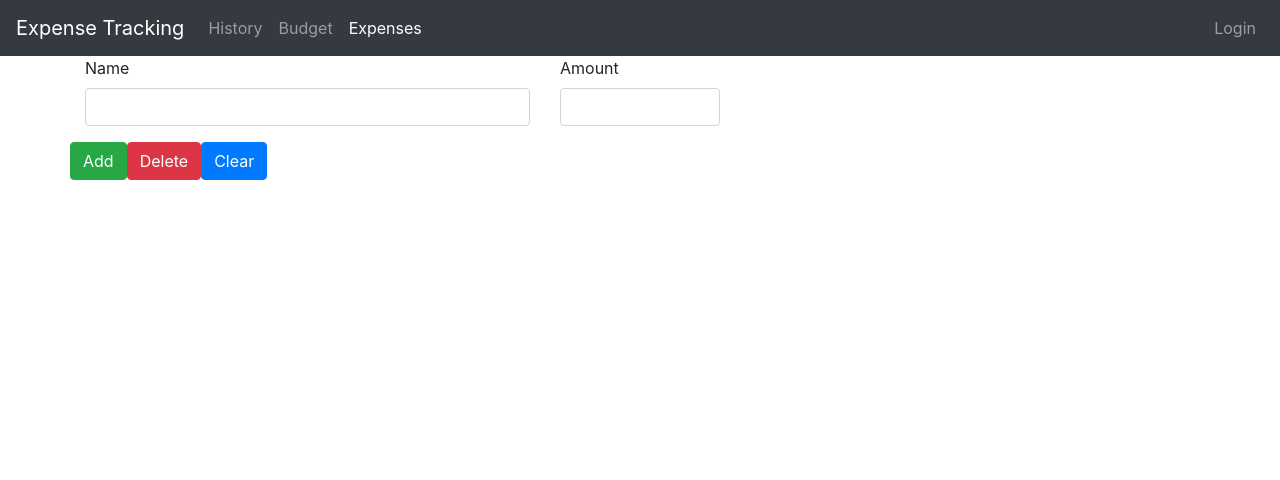
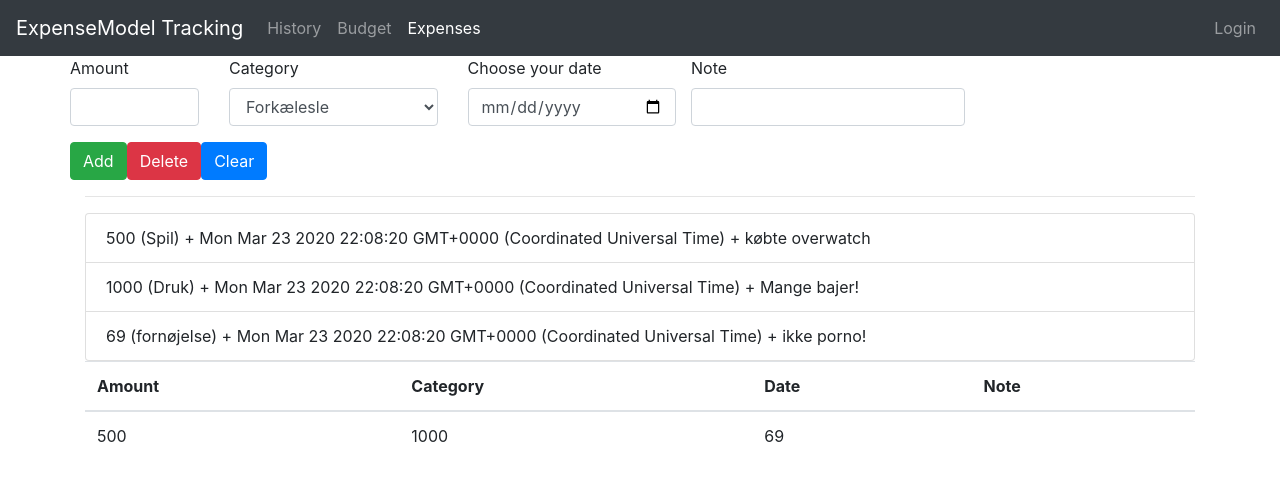
Before and after one commit to magnusbrok/Expense-Tracker-FrontEnd, an Angular app: page /expenses in a window 1280 px wide. Shown: the top 480 px of the page. Built offline with nearby package versions, Linux system fonts and the light colour scheme.

Commit message:
working on maing dynamic expense list

```diff
--- a/karma.conf.js
+++ b/karma.conf.js
@@ -16,7 +16,7 @@ module.exports = function (config) {
       clearContext: false // leave Jasmine Spec Runner output visible in browser
     },
     coverageIstanbulReporter: {
-      dir: require('path').join(__dirname, './coverage/Expense-Tracker-FrontEnd'),
+      dir: require('path').join(__dirname, './coverage/ExpenseModel-Tracker-FrontEnd'),
       reports: ['html', 'lcovonly', 'text-summary'],
       fixWebpackSourcePaths: true
     },
--- a/src/app/app.component.ts
+++ b/src/app/app.component.ts
@@ -6,5 +6,5 @@ import { Component } from '@angular/core';
   styleUrls: ['./app.component.css']
 })
 export class AppComponent {
-  title = 'Expense-Tracker-FrontEnd';
+  title = 'ExpenseModel-Tracker-FrontEnd';
 }
--- a/src/app/expenses/expense-edit/expense-edit.component.html
+++ b/src/app/expenses/expense-edit/expense-edit.component.html
@@ -2,29 +2,48 @@
   <div class="col xs 12">
     <form>
       <div class="row">
-        <div class="col-sm-5 form-group">
-          <label for="name">Name</label>
-          <input
-            type="text"
-            id="name"
-            class="form-control"
-            #nameInput>
-        </div>
         <div class="col-sm-2 form-group">
           <label for="amount">Amount</label>
           <input
-            type="number"
+            type=""
             id="amount"
             class="form-control"
             #amountInput>
         </div>
+        <div class="col-sm-3 form-group">
+          <label for="category">Category</label>
+          <select id="category" name="category" class="form-control">
+            <option value="1">Forkælesle</option>
+            <option value="2">Druk</option>
+            <option value="2">Computerspil</option>
+          </select>
+        </div>
+
+
+
+
+        <div class="class col-sm-3 form-group">
+          <label for="inputMDEx">Choose your date</label>
+          <div class="md-form">
+            <input type="date" id="inputMDEx" class="form-control">
+          </div>
+        </div>
+        <div class="row-cols-sm-5-form-group">
+          <label for="note">Note</label>
+          <input
+            type="text"
+            id="note"
+            class="form-control"
+            #nameInput>
+        </div>
       </div>
+
       <div class="row">
-        <div class="col-xs-12">
-          <button class="btn btn-success" type="submit">Add</button>
-          <button class="btn btn-danger" type="button">Delete</button>
-          <button class="btn btn-primary" type="button">Clear</button>
-        </div>
+        <div class="col xs 12">
+            <button class="btn btn-success" type="submit">Add</button>
+            <button class="btn btn-danger" type="button">Delete</button>
+            <button class="btn btn-primary" type="button">Clear</button>
+          </div>
       </div>
     </form>
   </div>
--- /dev/null
+++ b/src/app/expenses/expense.model.ts
@@ -0,0 +1,4 @@
+export class Expense {
+  constructor(public amount: number, public catagory: string, public date: Date, public note: string) {
+  }
+}
--- a/src/app/expenses/expense.ts
+++ /dev/null
@@ -1,4 +0,0 @@
-export class Expense {
-  constructor(public catagory: string , public amount: number, public date: Date) {
-  }
-}
--- a/src/app/expenses/expenses.component.html
+++ b/src/app/expenses/expenses.component.html
@@ -1,6 +1,32 @@
-
-<div class="class row">
-  <div class="col xs 10">
+<div class="row">
+  <div class="col-xs-10">
     <app-expense-edit></app-expense-edit>
   </div>
 </div>
+<hr>
+
+<ul class="list-group">
+  <a
+    class="list-group-item"
+    style="cursor: pointer"
+    *ngFor="let expense of expenses">
+    {{expense.amount}} ({{expense.catagory}}) + {{expense.date}} + {{expense.note}}
+  </a>
+</ul>
+
+
+<table class="table table-hover">
+  <thead>
+  <tr>
+    <th scope="col">Amount</th>
+    <th scope="col">Category</th>
+    <th scope="col">Date</th>
+    <th scope="col">Note</th>
+  </tr>
+  </thead>
+  <tbody>
+  <td *ngFor="let expense of expenses">
+    {{expense.amount}}
+  </td>
+  </tbody>
+</table>
--- a/src/app/expenses/expenses.component.ts
+++ b/src/app/expenses/expenses.component.ts
@@ -1,4 +1,5 @@
 import { Component, OnInit } from '@angular/core';
+import {Expense} from './expense.model';
 
 @Component({
   selector: 'app-expenses',
@@ -6,6 +7,12 @@ import { Component, OnInit } from '@angular/core';
   styleUrls: ['./expenses.component.css']
 })
 export class ExpensesComponent implements OnInit {
+  expenses: Expense[] = [
+    new Expense(500, 'Spil', new Date(), 'købte overwatch'),
+    new Expense(1000, 'Druk', new Date(), 'Mange bajer!'),
+    new Expense(69, 'fornøjelse', new Date(), 'ikke porno!')
+  ];
+
 
   constructor() { }
 
--- a/src/app/header/header.component.html
+++ b/src/app/header/header.component.html
@@ -1,5 +1,5 @@
 <nav class="navbar navbar-expand-sm bg-dark navbar-dark">
-  <a class="navbar-brand" routerLink="/home-page">Expense Tracking</a>
+  <a class="navbar-brand" routerLink="/home-page">ExpenseModel Tracking</a>
   <ul class="navbar-nav">
     <li class="nav-item">
       <a class="nav-link" routerLinkActive="active" routerLink="/history">History</a>
```
Also changed, not shown: 1 other file (tests, documents, lock files or other folders).
